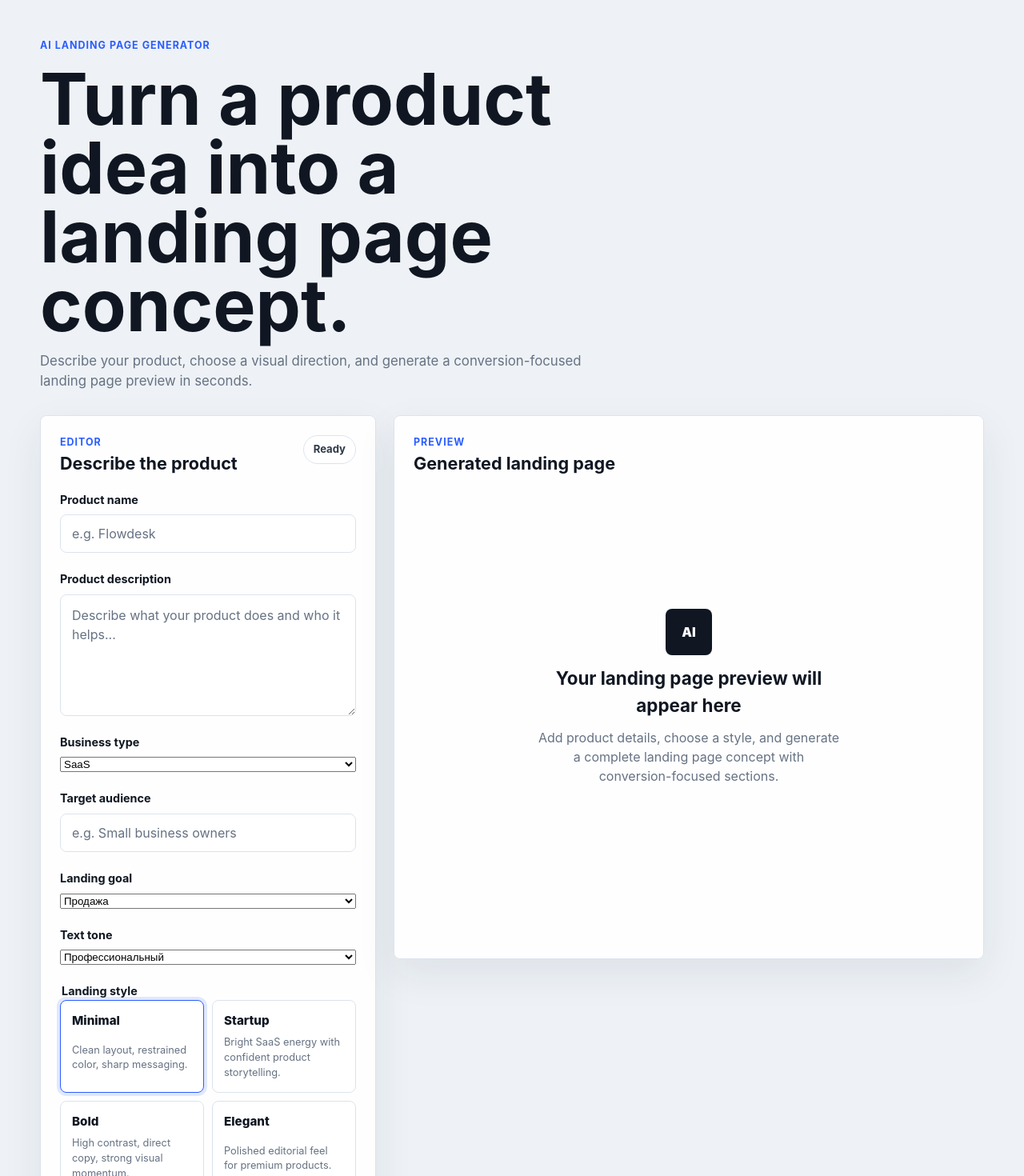
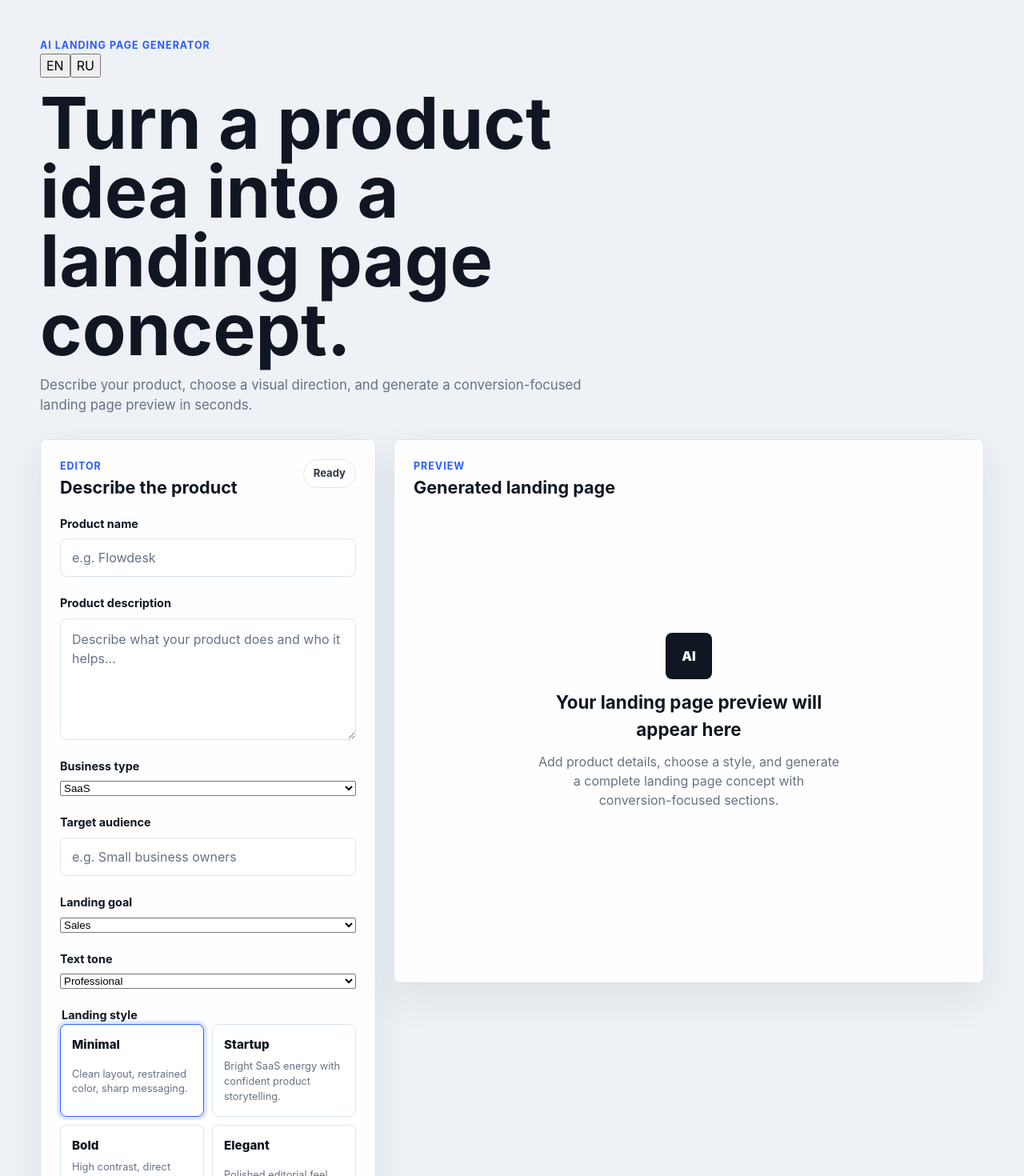
Before and after one commit to Ananyannew/ai-landing-generator, a React (Vite) app: page / in a window 1280 px wide. Shown: the top 1470 px of the page at 80% size. Built offline with nearby package versions, Linux system fonts and the light colour scheme.

Commit message:
Add RU EN interface language switcher

```diff
--- a/src/App.jsx
+++ b/src/App.jsx
@@ -1,5 +1,77 @@
 import { useState } from 'react'
 import './App.css'
+
+const translations = {
+  en: {
+    eyebrow: 'AI Landing Page Generator',
+    title: 'Turn a product idea into a landing page concept.',
+    intro:
+      'Describe your product, choose a visual direction, and generate a conversion-focused landing page preview in seconds.',
+    editor: 'Editor',
+    describeProduct: 'Describe the product',
+    ready: 'Ready',
+    generated: 'Generated',
+    productName: 'Product name',
+    productNamePlaceholder: 'e.g. Flowdesk',
+    productDescription: 'Product description',
+    productDescriptionPlaceholder:
+      'Describe what your product does and who it helps...',
+    businessType: 'Business type',
+    targetAudience: 'Target audience',
+    targetAudiencePlaceholder: 'e.g. Small business owners',
+    landingGoal: 'Landing goal',
+    textTone: 'Text tone',
+    landingStyle: 'Landing style',
+    generate: 'Generate Landing Page',
+    generating: 'Generating...',
+    download: 'Download HTML',
+    clear: 'Clear',
+    preview: 'Preview',
+    generatedLanding: 'Generated landing page',
+    regenerate: 'Regenerate',
+    generatingPreview: 'Generating your landing page...',
+    emptyTitle: 'Your landing page preview will appear here',
+    emptyText:
+      'Add product details, choose a style, and generate a complete landing page concept with conversion-focused sections.',
+    readyToGenerate: 'Ready',
+    nextStep: 'Ready to take the next step?',
+  },
+
+  ru: {
+    eyebrow: 'AI Генератор лендингов',
+    title: 'Превратите идею продукта в концепцию лендинга.',
+    intro:
+      'Опишите продукт, выберите визуальный стиль и создайте конверсионный лендинг за несколько секунд.',
+    editor: 'Редактор',
+    describeProduct: 'Опишите продукт',
+    ready: 'Готов',
+    generated: 'Сгенерировано',
+    productName: 'Название продукта',
+    productNamePlaceholder: 'например, Flowdesk',
+    productDescription: 'Описание продукта',
+    productDescriptionPlaceholder:
+      'Опишите, что делает ваш продукт и кому он помогает...',
+    businessType: 'Тип бизнеса',
+    targetAudience: 'Целевая аудитория',
+    targetAudiencePlaceholder: 'например, владельцы малого бизнеса',
+    landingGoal: 'Цель лендинга',
+    textTone: 'Тон текста',
+    landingStyle: 'Стиль лендинга',
+    generate: 'Создать лендинг',
+    generating: 'Генерация...',
+    download: 'Скачать HTML',
+    clear: 'Очистить',
+    preview: 'Предпросмотр',
+    generatedLanding: 'Сгенерированный лендинг',
+    regenerate: 'Сгенерировать заново',
+    generatingPreview: 'Создаём ваш лендинг...',
+    emptyTitle: 'Здесь появится предпросмотр лендинга',
+    emptyText:
+      'Добавьте информацию о продукте, выберите стиль и создайте полноценную концепцию лендинга.',
+    readyToGenerate: 'Готов',
+    nextStep: 'Готовы сделать следующий шаг?',
+  },
+}
 
 const landingStyles = [
   {
@@ -191,6 +263,8 @@ const variant = variants[selectedStyle]
 }
 
 function App() {
+  const [language, setLanguage] = useState('en')
+  const t = translations[language]
   const [productName, setProductName] = useState('')
   const [productDescription, setProductDescription] = useState('')
   const [selectedStyle, setSelectedStyle] = useState('minimal')
@@ -771,21 +845,38 @@ const downloadHTML = () => {
 
   return (
     <main className="app-shell">
-      <header className="intro-panel">
-        <p className="eyebrow">AI Landing Page Generator</p>
-        <h1>Turn a product idea into a landing page concept.</h1>
-        <p className="intro-copy">
-          Describe your product, choose a visual direction, and generate a
-          conversion-focused landing page preview in seconds.
-        </p>
+     <header className="intro-panel">
+  <div className="header-top">
+   <p className="eyebrow">{t.eyebrow}</p>
+
+    <div className="language-switcher">
+      <button
+        type="button"
+        className={language === 'en' ? 'active' : ''}
+        onClick={() => setLanguage('en')}
+      >
+        EN
+      </button>
+
+      <button
+        type="button"
+        className={language === 'ru' ? 'active' : ''}
+        onClick={() => setLanguage('ru')}
+      >
+        RU
+      </button>
+    </div>
+  </div>
+       <h1>{t.title}</h1>
+<p className="intro-copy">{t.intro}</p>
       </header>
 
       <section className="workspace">
         <aside className="editor-panel">
           <div className="panel-heading">
             <div>
-              <p className="section-kicker">Editor</p>
-              <h2>Describe the product</h2>
+             <p className="section-kicker">{t.editor}</p>
+<h2>{t.describeProduct}</h2>
             </div>
 
             <span className="status-pill">
@@ -794,79 +885,89 @@ const downloadHTML = () => {
           </div>
 
           <label className="field">
-            <span>Product name</span>
+            <span>{t.productName}</span>
             <input
               type="text"
               value={productName}
               onChange={(event) => setProductName(event.target.value)}
-              placeholder="e.g. Flowdesk"
+           placeholder={t.productNamePlaceholder}
             />
           </label>
 
           <label className="field">
-            <span>Product description</span>
+          <span>{t.productDescription}</span>
             <textarea
               value={productDescription}
               onChange={(event) => setProductDescription(event.target.value)}
-              placeholder="Describe what your product does and who it helps..."
+            placeholder={t.productDescriptionPlaceholder}
             />
           </label>
 
 <label className="field">
-  <span>Business type</span>
+ <span>{t.businessType}</span>
   <select
     value={businessType}
     onChange={(event) => setBusinessType(event.target.value)}
   >
-    <option>SaaS</option>
-    <option>Интернет-магазин</option>
-    <option>Агентство</option>
-    <option>Мобильное приложение</option>
-    <option>Сервис</option>
-    <option>Другое</option>
+  <option>SaaS</option>
+<option>{language === 'ru' ? 'Интернет-магазин' : 'E-commerce'}</option>
+<option>{language === 'ru' ? 'Агентство' : 'Agency'}</option>
+<option>{language === 'ru' ? 'Мобильное приложение' : 'Mobile app'}</option>
+<option>{language === 'ru' ? 'Сервис' : 'Service'}</option>
+<option>{language === 'ru' ? 'Другое' : 'Other'}</option>
   </select>
 </label>
 
 <label className="field">
-  <span>Target audience</span>
+  <span>{t.targetAudience}</span>
   <input
     type="text"
     value={targetAudience}
     onChange={(event) => setTargetAudience(event.target.value)}
-    placeholder="e.g. Small business owners"
+    placeholder={t.targetAudiencePlaceholder}
   />
 </label>
 
 <label className="field">
-  <span>Landing goal</span>
+  <span>{t.landingGoal}</span>
   <select
     value={landingGoal}
     onChange={(event) => setLandingGoal(event.target.value)}
   >
-    <option>Продажа</option>
-    <option>Заявка</option>
-    <option>Регистрация</option>
-    <option>Скачать приложение</option>
+    <option>{language === 'ru' ? 'Продажа' : 'Sales'}</option>
+    <option>{language === 'ru' ? 'Заявка' : 'Lead generation'}</option>
+    <option>{language === 'ru' ? 'Регистрация' : 'Sign up'}</option>
+    <option>
+      {language === 'ru' ? 'Скачать приложение' : 'Download app'}
+    </option>
   </select>
 </label>
 
 <label className="field">
-  <span>Text tone</span>
+  <span>{t.textTone}</span>
   <select
     value={tone}
     onChange={(event) => setTone(event.target.value)}
   >
-    <option>Профессиональный</option>
-    <option>Дружелюбный</option>
-    <option>Премиальный</option>
-    <option>Энергичный</option>
+    <option>
+      {language === 'ru' ? 'Профессиональный' : 'Professional'}
+    </option>
+    <option>
+      {language === 'ru' ? 'Дружелюбный' : 'Friendly'}
+    </option>
+    <option>
+      {language === 'ru' ? 'Премиальный' : 'Premium'}
+    </option>
+    <option>
+      {language === 'ru' ? 'Энергичный' : 'Energetic'}
+    </option>
   </select>
 </label>
 
 
 
           <fieldset className="style-picker">
-            <legend>Landing style</legend>
+           <legend>{t.landingStyle}</legend>
 
             <div className="style-grid">
               {landingStyles.map((style) => (
@@ -897,7 +998,7 @@ const downloadHTML = () => {
               onClick={generateLanding}
               disabled={isGenerating}
             >
-              {isGenerating ? 'Generating...' : 'Generate Landing Page'}
+             {isGenerating ? t.generating : t.generate}
             </button>
 <button
   type="button"
@@ -905,7 +1006,7 @@ const downloadHTML = () => {
   onClick={downloadHTML}
   disabled={!landing || isGenerating}
 >
-  Download HTML
+ {t.download}
 </button>
             <button
               type="button"
@@ -913,7 +1014,7 @@ const downloadHTML = () => {
               onClick={clearAll}
               disabled={isGenerating}
             >
-              Clear
+             {t.clear}
             </button>
           </div>
         </aside>
@@ -921,8 +1022,8 @@ const downloadHTML = () => {
         <section className="preview-panel">
           <div className="panel-heading">
             <div>
-              <p className="section-kicker">Preview</p>
-              <h2>Generated landing page</h2>
+              <p className="section-kicker">{t.preview}</p>
+<h2>{t.generatedLanding}</h2>
             </div>
 
             {landing && (
@@ -932,7 +1033,7 @@ const downloadHTML = () => {
                 onClick={regenerateLanding}
                 disabled={isGenerating}
               >
-                Regenerate
+               {t.regenerate}
               </button>
             )}
           </div>
@@ -940,7 +1041,7 @@ const downloadHTML = () => {
           {isGenerating ? (
             <div className="loading-state">
               <div className="loading-dot" />
-              <span>Generating your landing page...</span>
+             <span>{t.generatingPreview}</span>
             </div>
           ) : landing ? (
             <article
@@ -983,7 +1084,7 @@ const downloadHTML = () => {
               </section>
 
               <section className="preview-final-cta">
-                <h4>Ready to take the next step?</h4>
+              <h4>{t.nextStep}</h4>
                 <button type="button">{landing.cta}</button>
               </section>
             </article>
@@ -991,11 +1092,8 @@ const downloadHTML = () => {
             <div className="empty-preview">
               <div className="empty-preview-card">
                 <span className="empty-icon">AI</span>
-                <h3>Your landing page preview will appear here</h3>
-                <p>
-                  Add product details, choose a style, and generate a complete
-                  landing page concept with conversion-focused sections.
-                </p>
+                <h3>{t.emptyTitle}</h3>
+                <p>{t.emptyText}</p>
               </div>
             </div>
           )}
```
